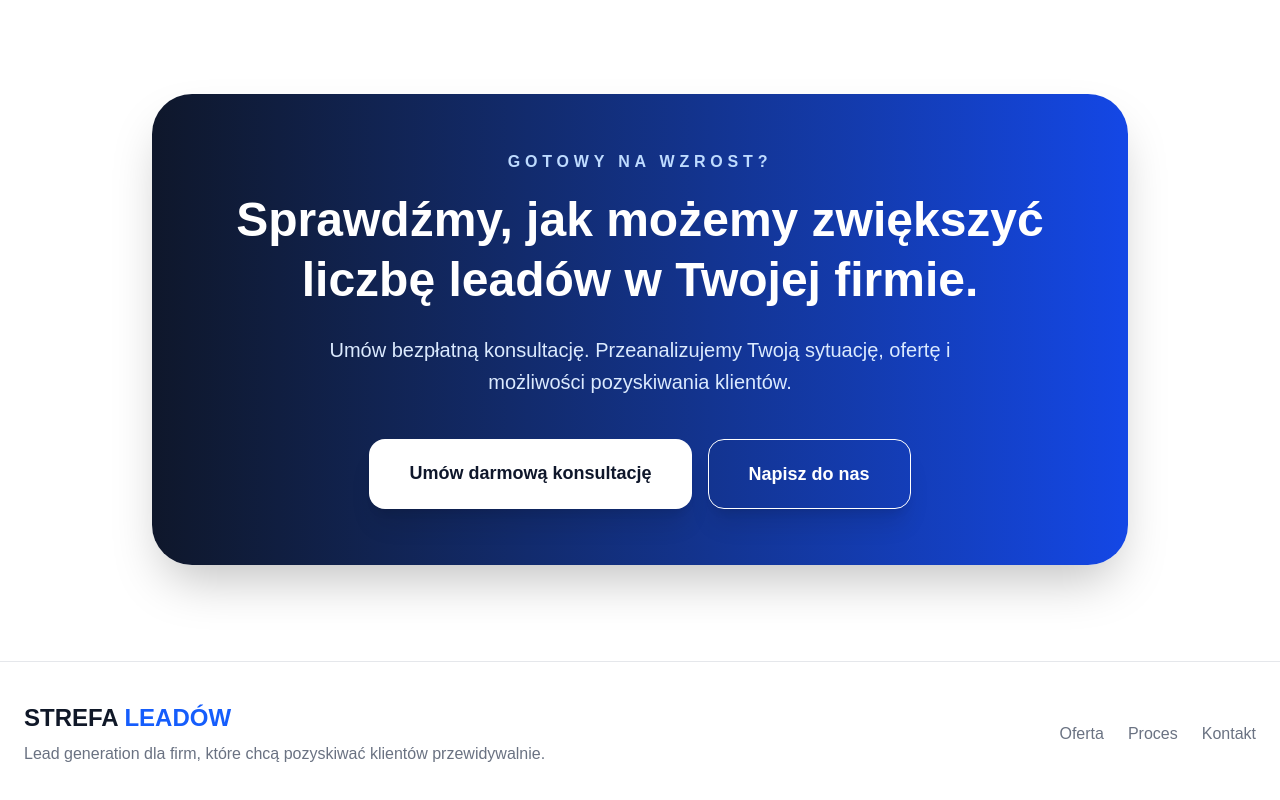
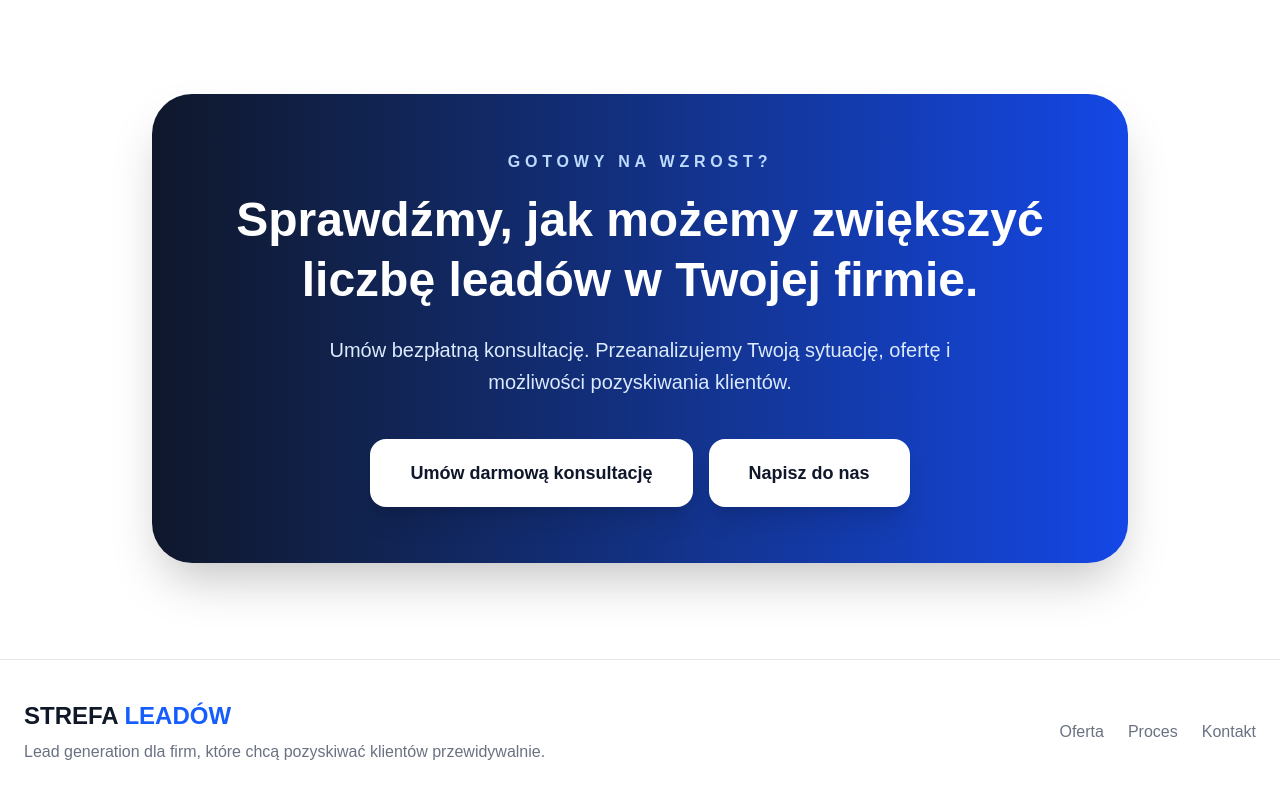
Before and after one commit to lukaszmatysiak89-debug/strefa-leadow, a Next.js app: page / in a window 1280 px wide. Shown: the part 5956-6756 px from the top of the page. Built offline with nearby package versions, Linux system fonts and the light colour scheme.

Commit message:
zmiana koloru klawisza

```diff
--- a/app/page.tsx
+++ b/app/page.tsx
@@ -416,7 +416,7 @@ export default function LandingPage() {
     href="#kontakt"
     whileHover={{ scale: 1.05 }}
     whileTap={{ scale: 0.95 }}
-    className="inline-block border border-white text-white hover:bg-white hover:text-slate-900 transition px-10 py-5 rounded-2xl font-bold text-lg shadow-xl"
+    className="inline-block bg-white text-slate-900 hover:bg-gray-100 transition px-10 py-5 rounded-2xl font-bold text-lg shadow-xl"
   >
     Napisz do nas
   </motion.a>
```
